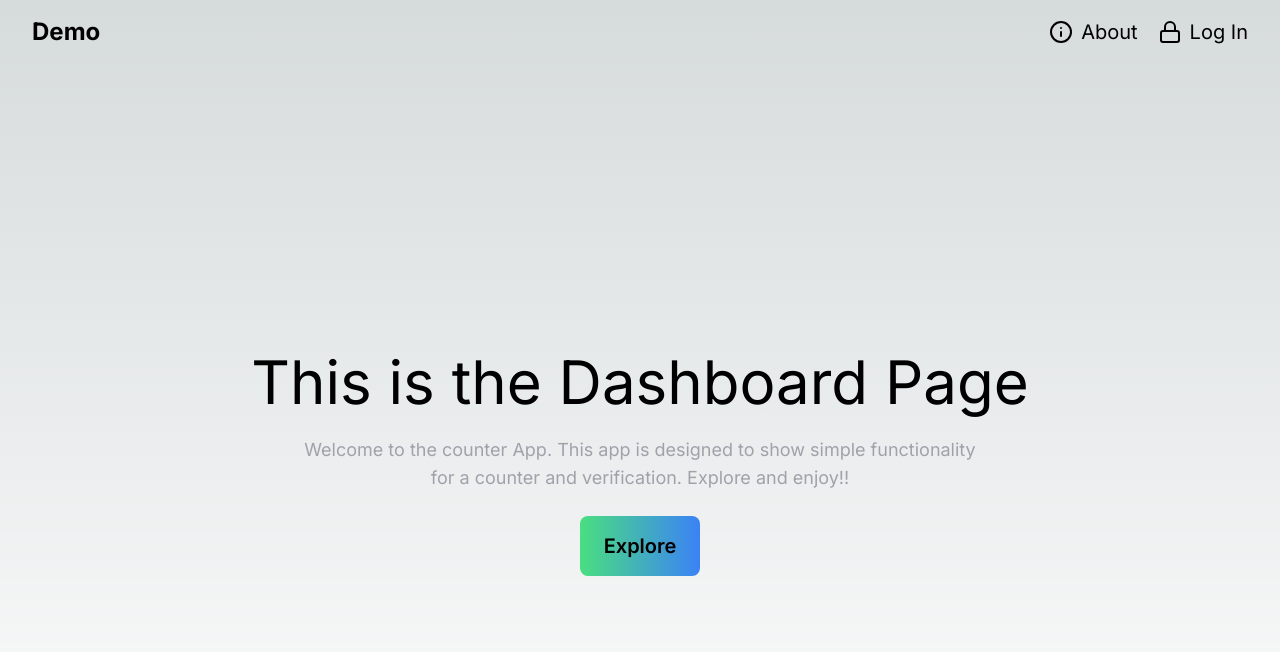
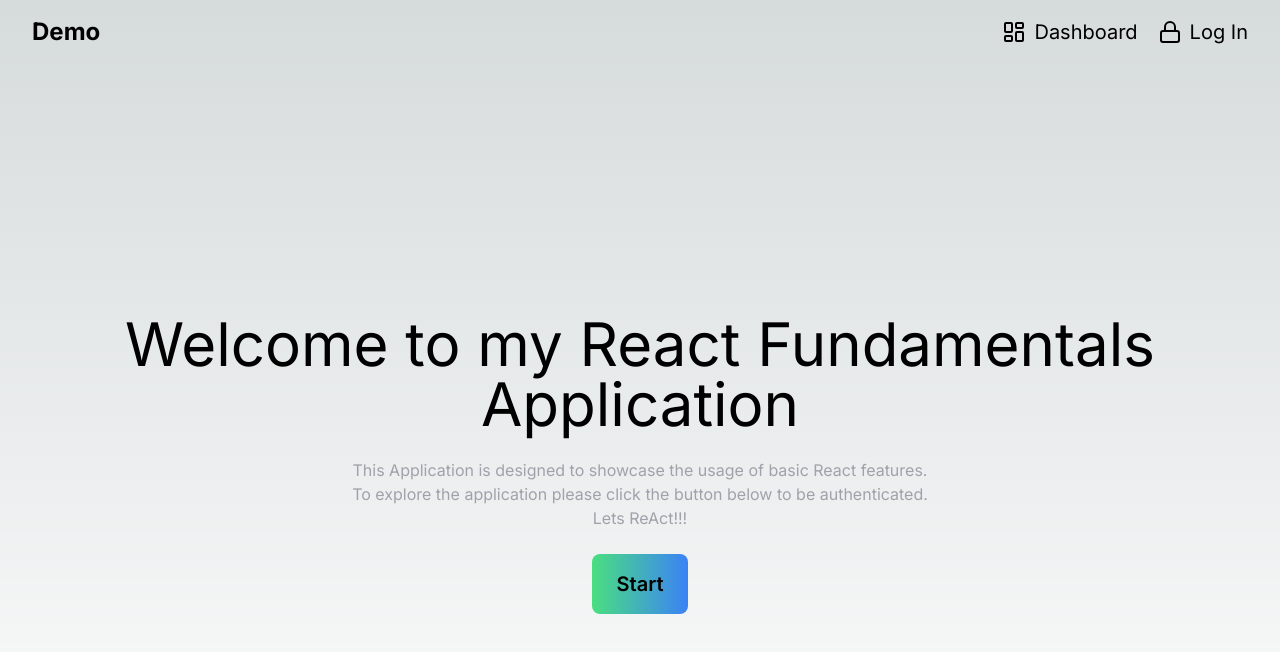
Before and after one commit to mutaremalcolm/demo, a Next.js app: page / in a window 1280 px wide. Shown: the top 652 px of the page. Built offline with nearby package versions, Linux system fonts and the light colour scheme.

Commit message:
chore: app refactoring

```diff
--- a/package.json
+++ b/package.json
@@ -17,6 +17,7 @@
     "next": "14.1.4",
     "react": "^18",
     "react-dom": "^18",
+    "react-hot-toast": "^2.4.1",
     "zod": "^3.22.4"
   },
   "devDependencies": {
--- a/src/app/about/page.js
+++ /dev/null
@@ -1,43 +0,0 @@
-"use client"
-
-import React, { useState } from 'react';
-
-function About() {
-  const [count, setCount] = useState(0);
-
-  const incrementCount = () => {
-    if (count < 10) {
-      setCount(count + 1);
-    }
-  };
-
-  const decrementCount = () => {
-    if (count > 0) {
-      setCount(count - 1);
-    }
-  };
-
-  return (
-    <main className="min-h-screen flex flex-col items-center justify-center gap-6 mx-auto px-4 lg:px-8">
-      <div className="max-w-md">
-        <h1 className="text-4xl text-center lg:text-6xl">This is the About Page</h1>
-        <p className="text-base text-zinc-400 text-center">
-          Below is a simple counter.<br />Click Add 1 to take it up and Minus 1 to take it down.<br /> It stays above zero and below 10
-        </p>
-        <div className="flex items-center justify-center gap-x-4">
-          <button onClick={incrementCount} className="text-lg font-semibold rounded-lg px-4 py-2 bg-gradient-to-r from-green-400 to-blue-500 hover:-translate-y-1">
-            Add 1
-          </button>
-          <div className="text-2xl">{count}</div>
-          <button onClick={decrementCount} className="text-lg font-semibold rounded-lg px-4 py-2 bg-gradient-to-r from-green-400 to-blue-500 hover:-translate-y-1">
-            Minus 1
-          </button>
-        </div>
-        {count === 0 && <div className="text-red-500 text-center mt-2">Cannot go below 0</div>}
-        {count === 10 && <div className="text-red-500 text-center mt-2">Cannot go above 10</div>}
-      </div>
-    </main>
-  );
-}
-
-export default About;
--- /dev/null
+++ b/src/app/about/page.tsx
@@ -0,0 +1,70 @@
+"use client";
+
+import React, { useState } from "react";
+
+function About() {
+  const [count, setCount] = useState(0);
+  const [belowZeroError, setBelowZeroError] = useState(false);
+  const [aboveTenError, setAboveTenError] = useState(false);
+
+  const incrementCount = () => {
+    if (count < 10) {
+      setCount(count + 1);
+      setBelowZeroError(false);
+    } else {
+      setAboveTenError(true);
+    }
+  };
+
+  const decrementCount = () => {
+    if (count > 0) {
+      setCount(count - 1);
+      setAboveTenError(false);
+    } else {
+      setBelowZeroError(true);
+    }
+  };
+
+  return (
+    <main className="min-h-screen flex flex-col items-center justify-center gap-6 mx-auto px-4 lg:px-8">
+      <div className="max-w-md">
+        <h1 className="text-4xl text-center lg:text-6xl pb-5">
+          This is the About Page
+        </h1>
+        <p className="text-base text-zinc-400 text-center pb-10">
+          Below is a simple counter.
+          <br />
+          Click Add 1 to take it up and Minus 1 to take it down.
+          <br /> It stays above zero and below 10
+        </p>
+        <div className="flex items-center justify-center gap-x-4">
+          <button
+            onClick={incrementCount}
+            className="text-lg font-semibold rounded-lg px-4 py-2
+            bg-gradient-to-r from-green-400 to-blue-500"
+          >
+            Add 1
+          </button>
+          <div className="text-2xl">{count}</div>
+          <button
+            onClick={decrementCount}
+            className="text-lg font-semibold rounded-lg px-4 py-2
+            bg-gradient-to-r from-green-400 to-blue-500 transition:-translate-y-2"
+          >
+            Minus 1
+          </button>
+        </div>
+        {belowZeroError && (
+          <div className="text-red-500 text-center mt-2">Cannot go below 0</div>
+        )}
+        {aboveTenError && (
+          <div className="text-red-500 text-center mt-2">
+            Cannot go above 10
+          </div>
+        )}
+      </div>
+    </main>
+  );
+}
+
+export default About;
--- a/src/app/authentication/page.js
+++ b/src/app/authentication/page.tsx
@@ -1,31 +1,43 @@
-"use client"
+"use client";
 
 import * as z from "zod";
-import React, { useState } from 'react';
+import toast, { Toaster } from 'react-hot-toast';
+import { useState, ChangeEvent, FormEvent } from 'react';
 
-const inputSchema = z.string().min(3).max(16).regex(/^[A-Za-z\s]+$/);
+interface InputChangeEvent extends ChangeEvent<HTMLInputElement> {}
+
+type ValidationMessage = string | null;
+
+const inputSchema = z.string()
+  .min(3, { message: "Name must be at least 3 characters long" })
+  .max(16, { message: "Name must be at most 16 characters long" })
+  .regex(/^[A-Za-z\s]+$/, { message: "Name can only contain letters and spaces" });
+
+const notify = () => toast('Name Valid!! Please proceed to the Dashboard');
 
 function Authentication() {
   const [inputValue, setInputValue] = useState('');
-  const [error, setError] = useState(null);
+  const [error, setError] = useState<ValidationMessage>(null);
   const [submitted, setSubmitted] = useState(false);
 
-  const handleInputChange = (e) => {
+  const handleInputChange = (e: InputChangeEvent) => {
     const value = e.target.value;
     setInputValue(value);
     validateInput(value);
   };
 
-  const validateInput = (value) => {
+  const validateInput = (value: string) => {
     try {
       inputSchema.parse(value);
       setError(null);
     } catch (validationError) {
-      setError(validationError.errors[0].message);
+      if (validationError instanceof z.ZodError) {
+        setError(validationError.errors[0].message);
+      }
     }
   };
 
-  const handleSubmit = (e) => {
+  const handleSubmit = (e: FormEvent) => {
     e.preventDefault();
     if (inputValue.trim() === '') {
       return;
@@ -42,18 +54,21 @@ function Authentication() {
           value={inputValue}
           onChange={handleInputChange}
           placeholder="Enter your name"
-          className="border border-gray-300 text-black rounded-lg px-4 py-2 w-full focus:outline-none focus:ring focus:border-blue-500"
+          className="border border-gray-300 text-black rounded-lg px-4 py-2 w-full focus:outline-none
+          focus:ring focus:border-blue-500"
         />
         {error && <div className="text-red-500">{error}</div>}
         <button
+          onClick={notify}
           type="submit"
-          className="mt-2 text-lg font-semibold rounded-lg px-4 py-2 w-full bg-gradient-to-r from-green-400 to-blue-500 hover:-translate-y-1"
+          className="mt-2 text-lg font-semibold rounded-lg px-4 py-2 w-full bg-gradient-to-r from-green-400
+           to-blue-500"
         >
           Submit
         </button>
       </form>
       {submitted ? (
-        <p className="mt-4 text-xl">Name Valid!! Thank You</p>
+        <p className="mt-4 text-xl">Name Valid!! Please proceed to the Dashboard</p>
       ) : (
         <p className="mt-4 text-xl text-center">Please enter your name (Numbers & Special Characters are not accepted) and click submit.</p>
       )}
--- a/src/app/components/Navbar.js
+++ /dev/null
@@ -1,30 +0,0 @@
-import Link from "next/link";
-import { Info, LockIcon } from "lucide-react";
-
-function Navbar() {
-  return (
-    <nav className="flex flex-col lg:flex-row justify-between py-4 px-3 lg:px-8">
-      <div className="flex items-center">
-        <Link href="/">
-          <h1 className="text-2xl font-bold">Demo</h1>
-        </Link>
-      </div>
-      <div className="flex flex-row gap-5 text-xl lg:ml-auto">
-        <Link href="/about" className="flex items-center gap-2">
-          <span>
-            <Info />
-          </span>
-          <h1>About</h1>
-        </Link>
-        <Link href="/authentication/" className="flex items-center gap-2">
-          <span>
-            <LockIcon />
-          </span>
-          <h1>Log In</h1>
-        </Link>
-      </div>
-    </nav>
-  );
-}
-
-export default Navbar;
--- /dev/null
+++ b/src/app/components/Navbar.tsx
@@ -0,0 +1,60 @@
+"use client";
+
+import { useEffect, useState } from 'react';
+import Link from "next/link";
+import { LayoutDashboard, LockIcon } from "lucide-react";
+
+function Navbar() {
+  const [isMobile, setIsMobile] = useState(false);
+
+  useEffect(() => {
+    const handleResize = () => {
+      setIsMobile(window.innerWidth < 768);
+    };
+
+    handleResize();
+    window.addEventListener('resize', handleResize);
+
+    return () => window.removeEventListener('resize', handleResize);
+  }, []);
+
+  return (
+    <nav className="flex flex-col lg:flex-row justify-between py-4 px-3 lg:px-8">
+      <div className="flex items-center">
+        <Link href="/">
+          <h1 className="text-2xl font-bold">Demo</h1>
+        </Link>
+      </div>
+      <div className="flex flex-row gap-5 text-xl lg:ml-auto">
+        <Link href="/about" className="flex items-center gap-2">
+          <span>
+            {isMobile ? (
+              <LayoutDashboard />
+            ) : (
+              <>
+                <LayoutDashboard />
+                <h1 className="sr-only">Dashboard</h1>
+              </>
+            )}
+          </span>
+          {!isMobile && <h1>Dashboard</h1>}
+        </Link>
+        <Link href="/authentication/" className="flex items-center gap-2">
+          <span>
+            {isMobile ? (
+              <LockIcon />
+            ) : (
+              <>
+                <LockIcon />
+                <h1 className="sr-only">Log In</h1>
+              </>
+            )}
+          </span>
+          {!isMobile && <h1>Log In</h1>}
+        </Link>
+      </div>
+    </nav>
+  );
+}
+
+export default Navbar;
--- a/src/app/page.tsx
+++ b/src/app/page.tsx
@@ -1,21 +1,26 @@
-"use client"
+"use client";
 
-import React from 'react';
+import Link from "next/link";
 
 export default function Home() {
-  const handleExploreClick = () => {
-    alert('This is a placeholder button, click on About & Authentication to explore the App');
-  };
-
   return (
     <main className="h-screen flex flex-col items-center justify-center gap-6 mx-auto px-4 lg:px-0">
-      <h1 className="text-4xl text-center lg:text-6xl">This is the Dashboard Page</h1>
-      <p className="text-base lg:text-lg text-zinc-400 text-center max-w-lg lg:max-w-2xl">
-        Welcome to the counter App. This app is designed to show simple functionality for a counter and verification. Explore and enjoy!!
+      <h1 className="text-4xl text-center lg:text-6xl">
+        Welcome to my React Fundamentals Application
+      </h1>
+      <p className="text-base lg:text-md text-zinc-400 text-center max-w-lg lg:max-w-2xl">
+        This Application is designed to showcase the usage of basic React
+        features. <br />
+        To explore the application please click the button below to be
+        authenticated. <br /> Lets ReAct!!!
       </p>
-      <button onClick={handleExploreClick} className="text-lg lg:text-xl font-semibold rounded-lg px-6 py-3 lg:py-4 bg-gradient-to-r from-green-400 to-blue-500 hover:-translate-y-1">
-        Explore
-      </button>
+      <Link href="/authentication/">
+        <button
+          className="text-lg lg:text-xl font-semibold rounded-lg px-6 py-3 lg:py-4 bg-gradient-to-r from-green-400 to-blue-500"
+        >
+          Start
+        </button>
+      </Link>
     </main>
   );
 }
```
Also changed, not shown: jest.setup.tsx (renamed from jest.setup.js), 1 other file (tests, documents, lock files or other folders).
